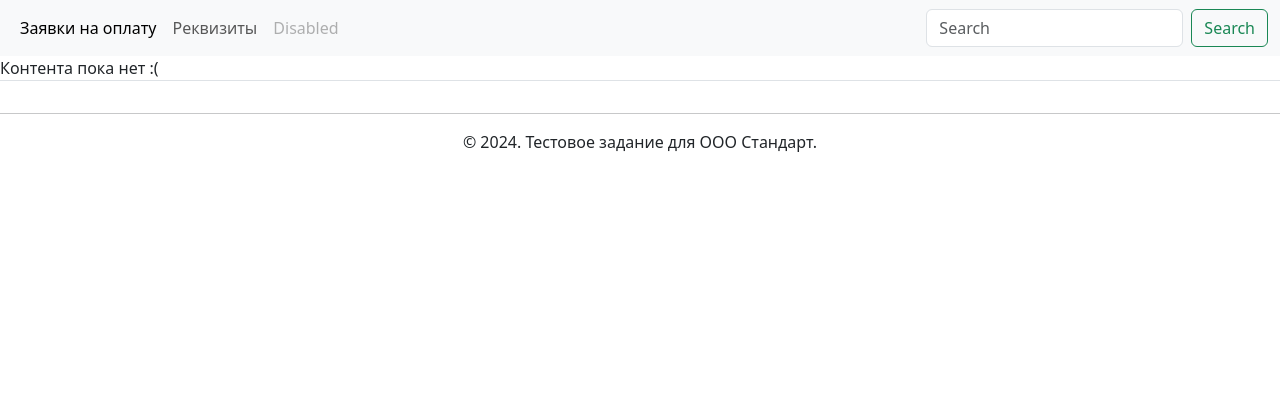
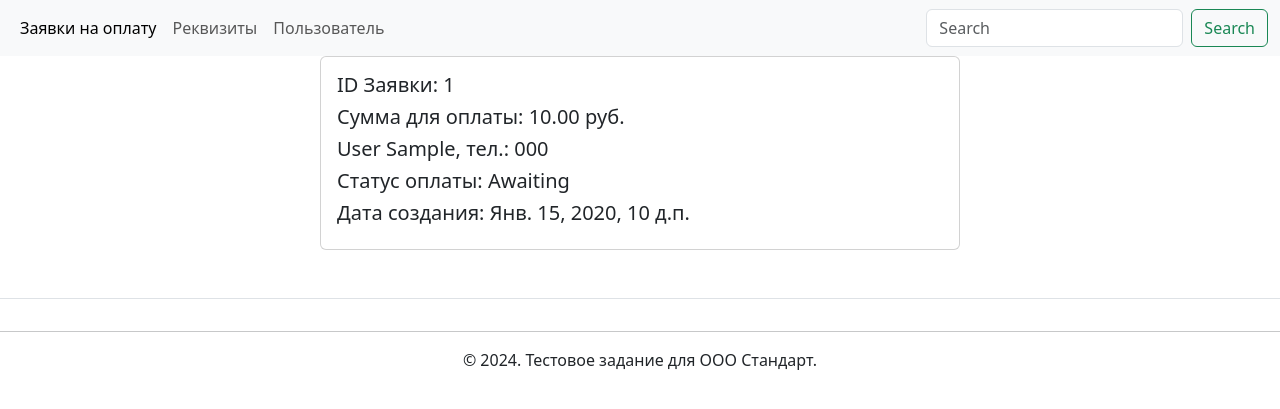
Before and after one commit to FluckyGo/OOO-Standart_test_task, a Django app: page / in a window 1280 px wide. Shown: the top 409 px of the page. Run offline with Django 3.2, Linux system fonts and the light colour scheme; tables that the repository leaves empty hold one stand-in row (values such as "Sample post"); some libraries are stand-ins or nearby versions.

Commit message:
fix card

```diff
--- a/ooo_standart_project/api/views.py
+++ b/ooo_standart_project/api/views.py
@@ -7,8 +7,19 @@ from .pagination import RequestPagination
 
 
 class HomePage(ListView):
-    template_name = 'base.html'
-    model = Requisite
+    template_name = 'request/index.html'
+    model = PaymentRequest
+    paginate_by = 10
+
+    def get_queryset(self):
+        return PaymentRequest.objects.select_related(
+            'requisites'
+        )
+
+    def get_context_data(self, **kwargs):
+        context = super().get_context_data(**kwargs)
+        context['payment'] = PaymentRequest.objects.all
+        return context
 
 
 class RequisiteViewSet(viewsets.ModelViewSet):
--- a/ooo_standart_project/templates/base.html
+++ b/ooo_standart_project/templates/base.html
@@ -19,7 +19,7 @@
   <body>
     {% include "includes/header.html" %}
     <main>
-      {% block content %}Контента пока нет :({% endblock content %}
+      {% block content %} Контента пока нет! {% endblock content %}
     </main>
     {% include "includes/footer.html" %}
   </body>
--- a/ooo_standart_project/templates/includes/header.html
+++ b/ooo_standart_project/templates/includes/header.html
@@ -51,7 +51,7 @@
             </a>
             </li>
             <li class="nav-item">
-            <a class="nav-link disabled" aria-disabled="true">Disabled</a>
+            <a class="nav-link" href="#">Пользователь</a>
             </li>
         </ul>
         <form class="d-flex" role="search">
--- /dev/null
+++ b/ooo_standart_project/templates/includes/paginator.html
@@ -0,0 +1,36 @@
+{% if page_obj.has_other_pages %}
+  <nav aria-label="Page navigation" class="my-5">
+    <ul class="pagination justify-content-center">
+      {% if page_obj.has_previous %}
+        <li class="page-item"><a class="page-link" href="?page=1">Первая</a></li>
+        <li class="page-item">
+          <a class="page-link" href="?page={{ page_obj.previous_page_number }}">
+            << </a>
+        </li>
+      {% endif %}
+      {% for i in page_obj.paginator.page_range %}
+        {% if page_obj.number == i %}
+          <li class="page-item active">
+            <span class="page-link">{{ i }}</span>
+          </li>
+        {% else %}
+          <li class="page-item">
+            <a class="page-link" href="?page={{ i }}">{{ i }}</a>
+          </li>
+        {% endif %}
+      {% endfor %}
+      {% if page_obj.has_next %}
+        <li class="page-item">
+          <a class="page-link" href="?page={{ page_obj.next_page_number }}">
+            >>
+          </a>
+        </li>
+        <li class="page-item">
+          <a class="page-link" href="?page={{ page_obj.paginator.num_pages }}">
+            Последняя
+          </a>
+        </li>
+      {% endif %}
+    </ul>
+  </nav>
+{% endif %}
--- /dev/null
+++ b/ooo_standart_project/templates/includes/post_card.html
@@ -0,0 +1,31 @@
+<div class="col d-flex justify-content-center">
+  <div class="card" style="width: 40rem;">
+    <div class="card-body">
+      <h5 class="card-title">ID Заявки: {{ payment.id }}</h5>
+      <h5 class="card-title">Сумма для оплаты: {{ payment.amount }} руб.</h5>
+      <h5 class="card-title">{{ payment.requisites }}</h5>
+      <h5 class="card-title">Статус оплаты: {{ payment.status }}</h5>
+      <h5 class="card-title">Дата создания: {{ payment.created }}</h5>
+      {% comment %} <h6 class="card-subtitle mb-2 text-muted">
+        <small>
+          {% if not post.is_published %}
+            <p class="text-danger">Пост снят с публикации админом</p>
+          {% elif not post.category.is_published %}
+            <p class="text-danger">Выбранная категория снята с публикации админом</p>
+          {% endif %}
+          {{ post.pub_date|date:"d E Y, H:i" }} |
+          {% if post.location and post.location.is_published %}
+            {{ post.location.name }}
+          {% else %}
+            Планета Земля
+          {% endif %}
+          <br>
+          От автора <a class="text-muted" href="{% url 'blog:profile' post.author %}">@{{ post.author.username }}</a> в
+          категории
+        </small>
+      </h6>
+      <p class="card-text">{{ post.text|truncatewords:10 }}</p>
+         class="card-link text-muted">Комментарии ({{ post.comment_count }})</a> {% endcomment %}
+    </div>
+  </div>
+</div>
--- /dev/null
+++ b/ooo_standart_project/templates/request/index.html
@@ -0,0 +1,12 @@
+{% extends "base.html" %}
+{% block title %}
+  Лента заявок
+{% endblock %}
+{% block content %}
+  {% for payment in page_obj %}
+    <article class="mb-5">
+      {% include "includes/post_card.html" %}
+    </article>
+  {% endfor %}
+  {% include "includes/paginator.html" %}
+{% endblock %}
```
Also changed, not shown: ooo_standart_project/request/migrations/0002_auto_20240129_2206.py (added).
